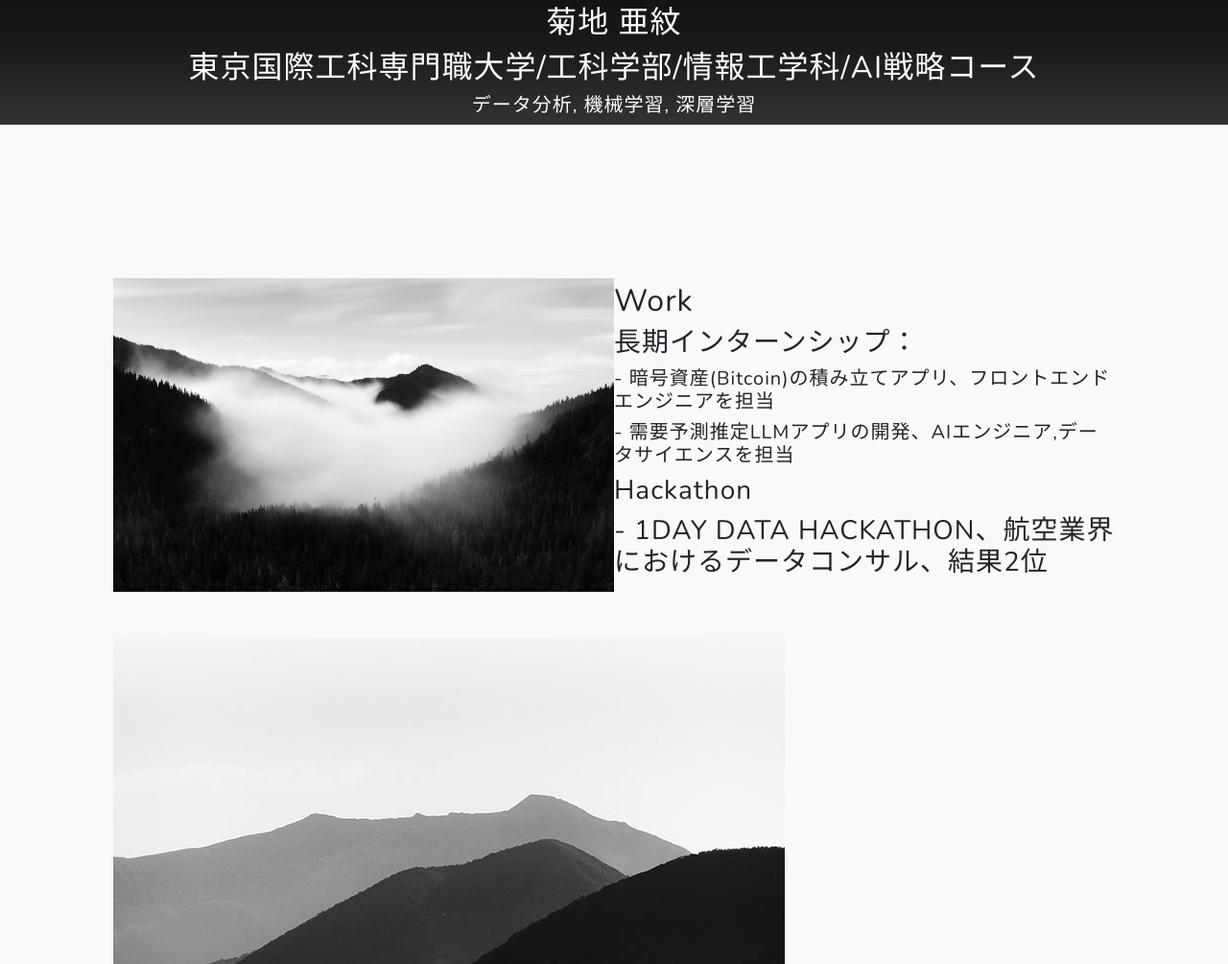
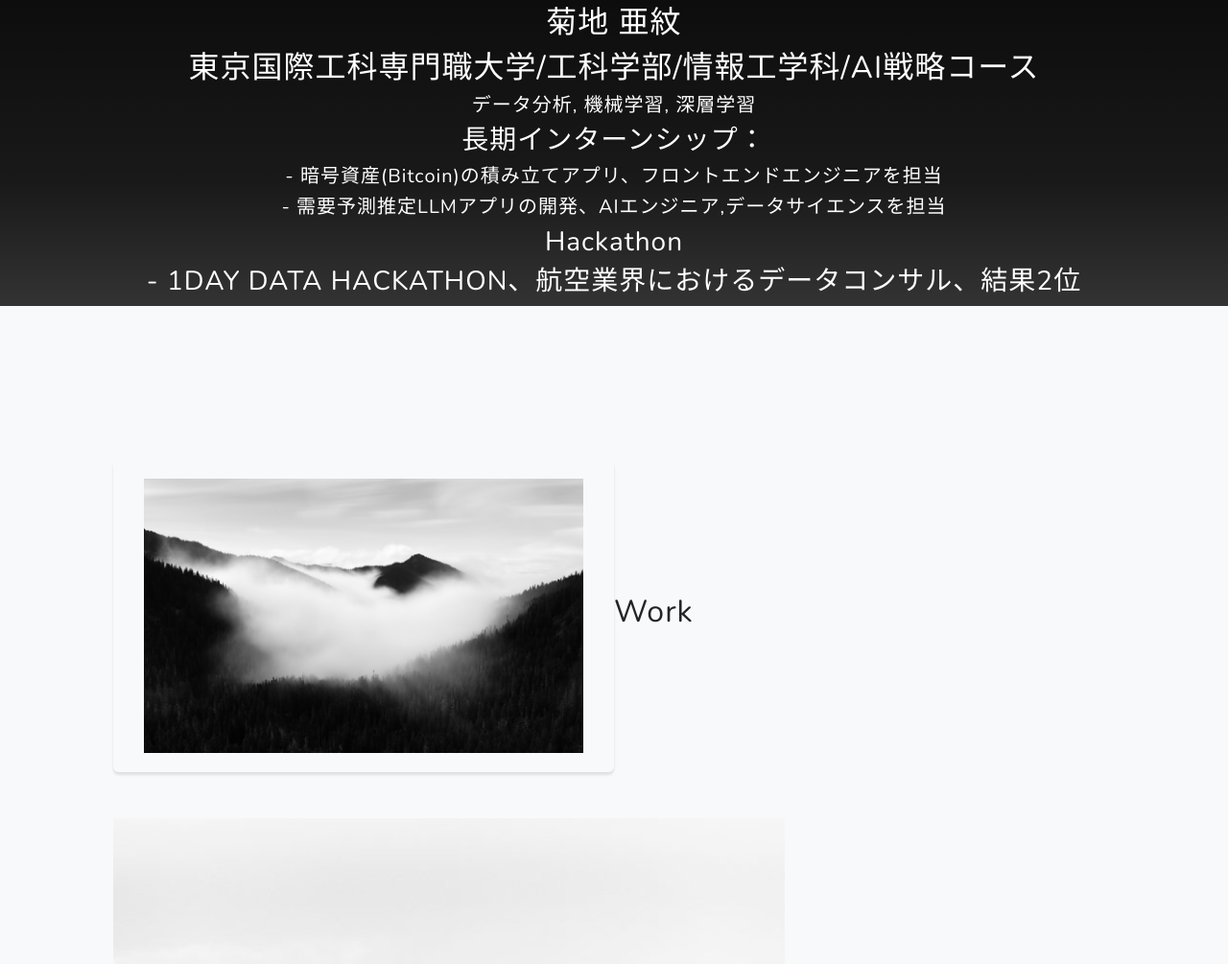
Before and after one commit to honekiti/honekiti.github.io, a plain HTML site: page index.html in a window 1280 px wide. Shown: the part 1001-2006 px from the top of the page at 96% size. Drawn offline with nearby package versions, Linux system fonts and the light colour scheme.

Commit message:
add buttantag

```diff
--- a/index.html
+++ b/index.html
@@ -54,6 +54,11 @@
                         <h2 class="text-lg-left">菊地 亜紋</h2>
                         <h2>東京国際工科専門職大学/工科学部/情報工学科/AI戦略コース</h2>
                         <h5>データ分析, 機械学習, 深層学習</h5>
+                        <h3 >長期インターンシップ：</h3>
+                        <h5>- 暗号資産(Bitcoin)の積み立てアプリ、フロントエンドエンジニアを担当</h5>
+                        <h5>- 需要予測推定LLMアプリの開発、AIエンジニア,データサイエンスを担当</h5>
+                        <h3>Hackathon</h3>
+                        <h3>- 1DAY DATA HACKATHON、航空業界におけるデータコンサル、結果2位</h3>
                     </div>
                 </div>
                 <!-- <img class="img-fluid" src="assets/img/ipad.png" alt="..." /> -->
@@ -62,20 +67,21 @@
         <!-- Projects-->
         <section class="projects-section bg-light" id="projects">
             <div class="container px-4 px-lg-5">
-                <!-- Featured Project Row-->
+                <!-- プロジェクト　-->
                 <div class="row gx-0 mb-4 mb-lg-5 align-items-center">
-                    <div class="col-lg-6"><img class="img-fluid" src="assets/img/bg-masthead.jpg" alt="..." /></div>
+                    <div class="col-lg-6">
+                        <!-- ボタンタグで画像を包む -->
+                        <button class="btn btn-image" onclick="window.location.href='https://udify.app/chat/fBAdf6CBo7HTTWHE';">
+                            <img class="img-fluid" src="assets/img/bg-masthead.jpg" alt="..." />
+                        </button>
+                    </div>
                     <div class="col-lg-6">
                         <div class="text-lg-left">
                             <h2>Work</h2>
-                            <h3 >長期インターンシップ：</h3>
-                            <h5>- 暗号資産(Bitcoin)の積み立てアプリ、フロントエンドエンジニアを担当</h5>
-                            <h5>- 需要予測推定LLMアプリの開発、AIエンジニア,データサイエンスを担当</h5>
-                            <h3>Hackathon</h3>
-                            <h3>- 1DAY DATA HACKATHON、航空業界におけるデータコンサル、結果2位</h3>
                         </div>
                     </div>
                 </div>
+
                 <!-- Project One Row-->
                 <div class="row gx-0 mb-5 mb-lg-0 justify-content-center">
                     <a href="https://udify.app/chat/fBAdf6CBo7HTTWHE" target="_blank"> <!-- 遷移先URLを指定 -->
```
